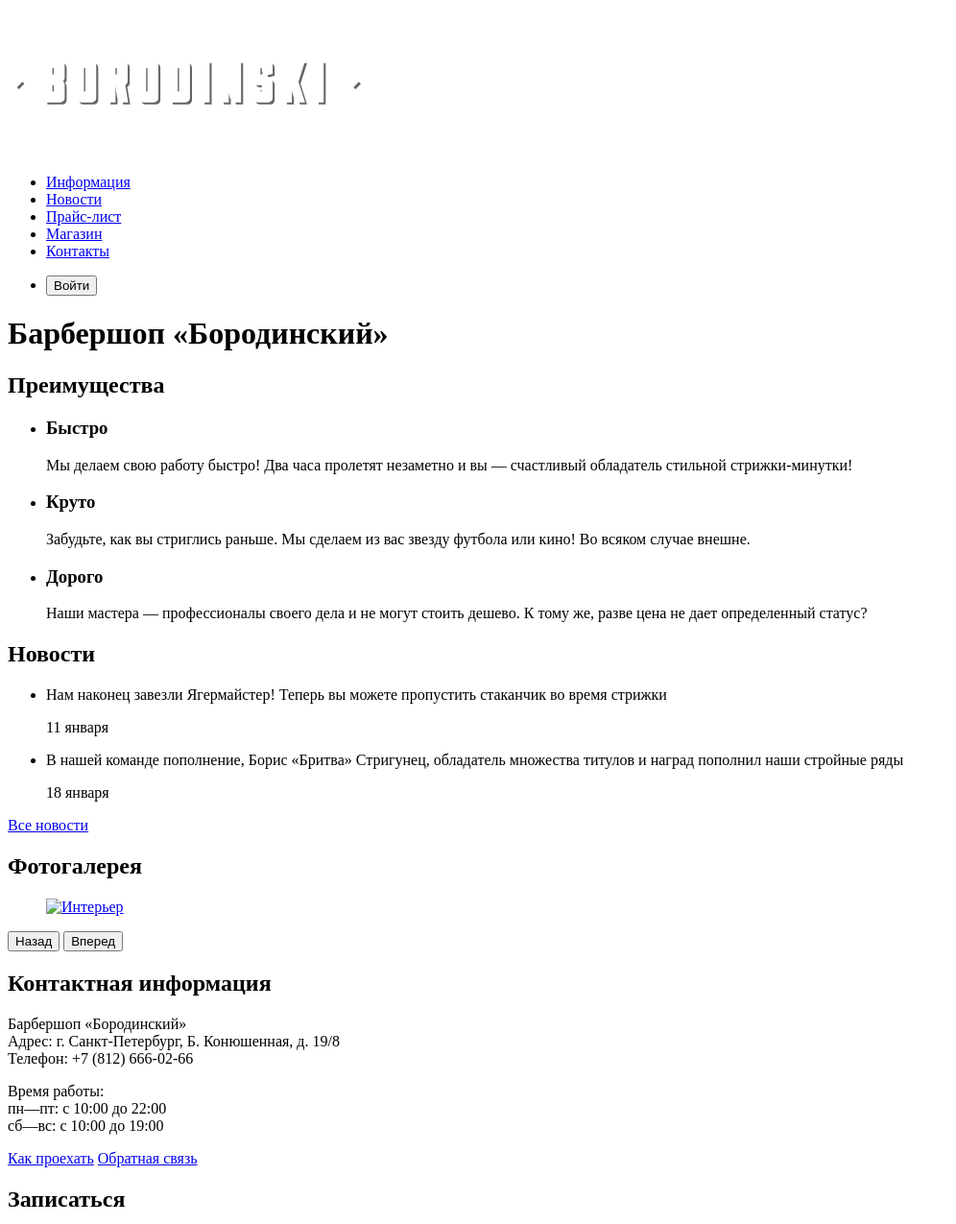
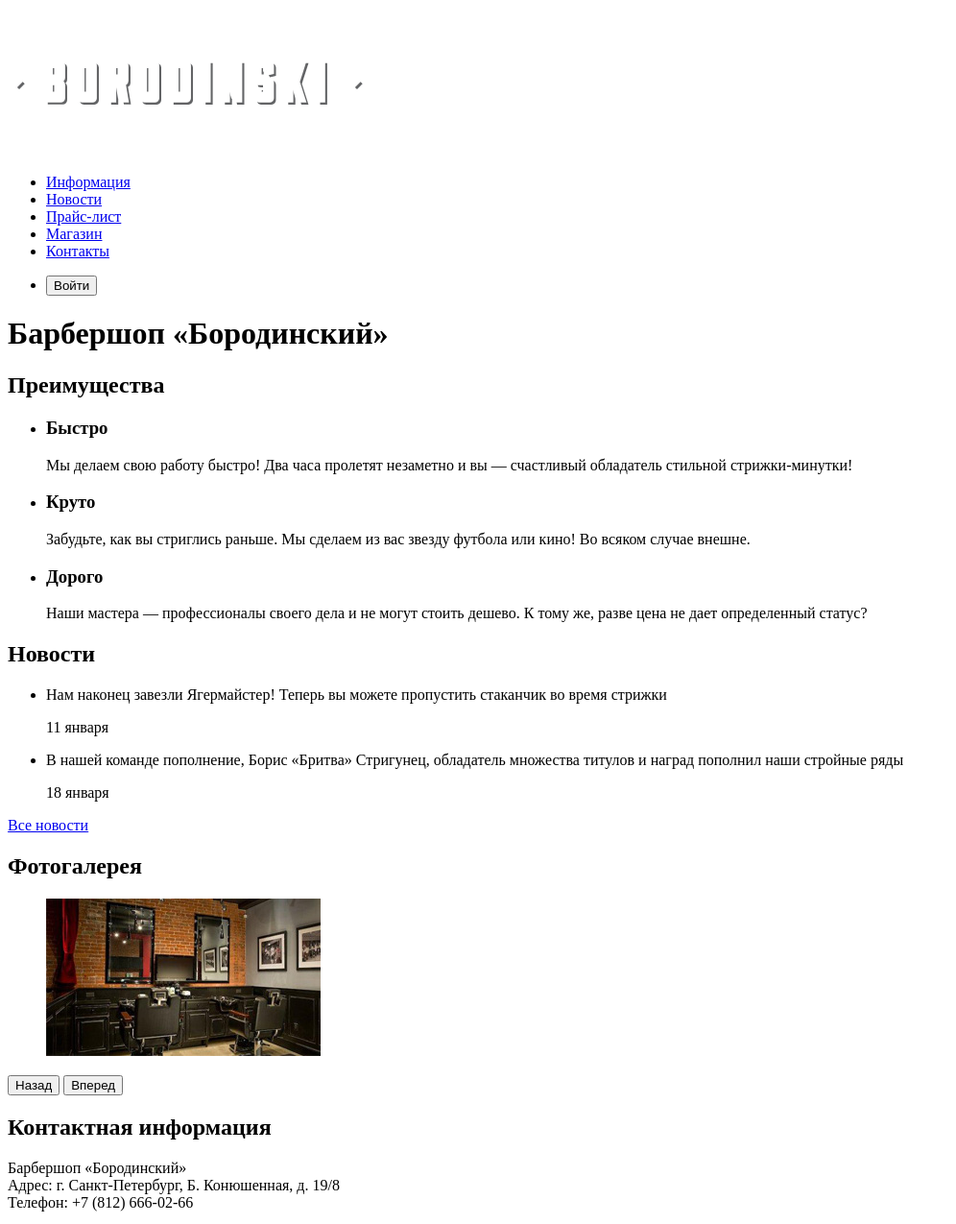
Before and after one commit to 4gogl2mogol/257739-barbershop-27, a plain HTML site: page index.html in a window 1280 px wide. Shown: the top 1275 px of the page at 96% size, without its empty margins (0-996 px from the left). Drawn offline with Linux system fonts and the light colour scheme.

Commit message:
5. Учебный проект: готовим графику Подключение контентных изображений на главной странице

```diff
--- a/index.html
+++ b/index.html
@@ -10,7 +10,7 @@
   <nav>
 <!-- А так можно? Ссылка без атрибута href ?   -->
     <a>
-      <img src="img/index-logo.svg" width="368" height="153" alt="Логотип барбершопа «Бородинский»">
+      <img src="img/index-logo.svg" width="370" height="153" alt="Логотип барбершопа «Бородинский»">
     </a>
     <ul>
       <li><a href="info.html">Информация</a></li>
@@ -69,7 +69,7 @@
   <section>
     <h2>Фотогалерея</h2>
     <figure>
-      <a href="#"><img src="img/studio.jpg" width="286" height="164" alt="Интерьер"></a>
+      <a href="#"><img src="img/index-studio.jpg" width="286" height="164" alt="Интерьер"></a>
     </figure>
     <button type="button">Назад</button>
     <button type="button">Вперед</button>
```
